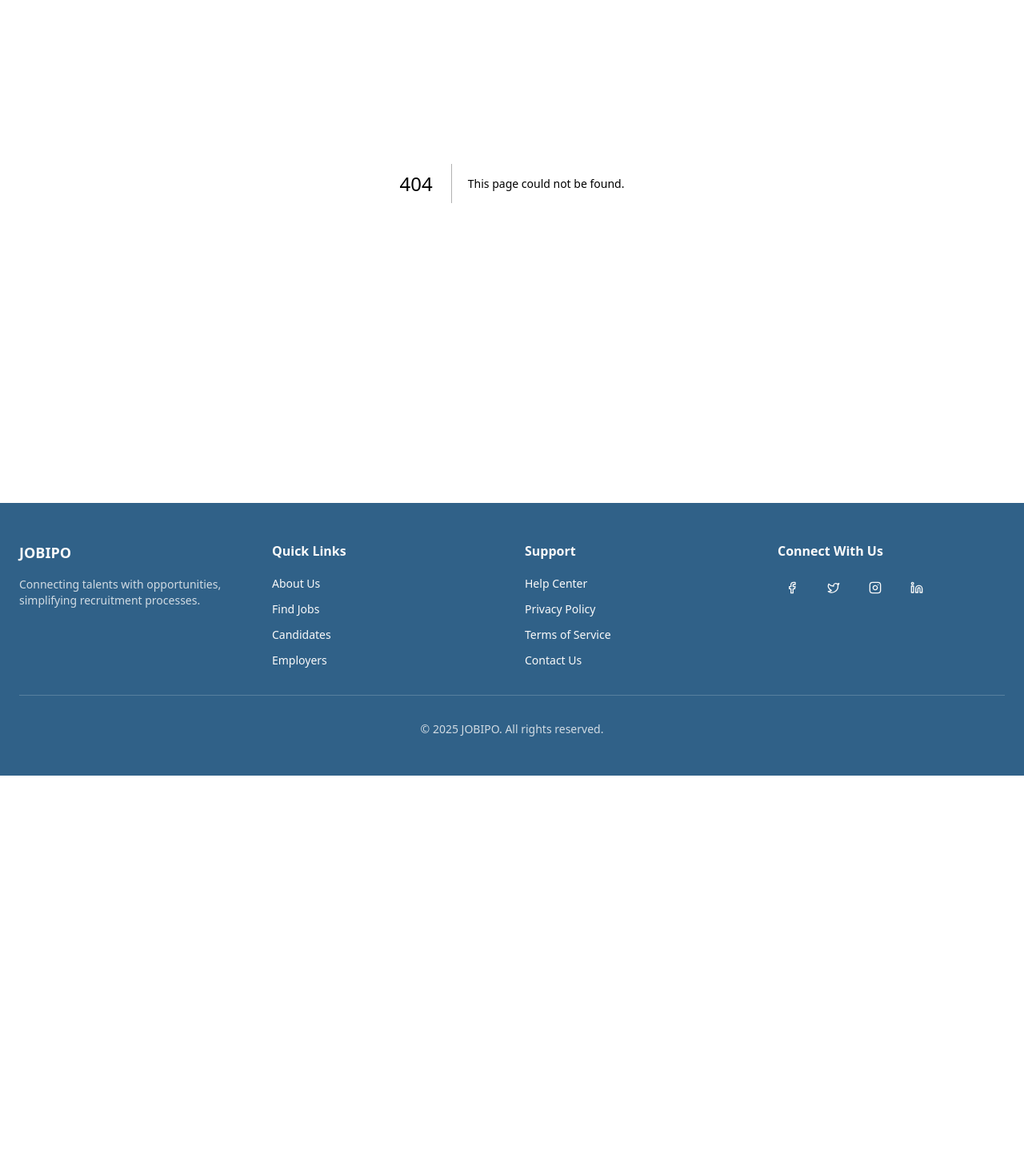
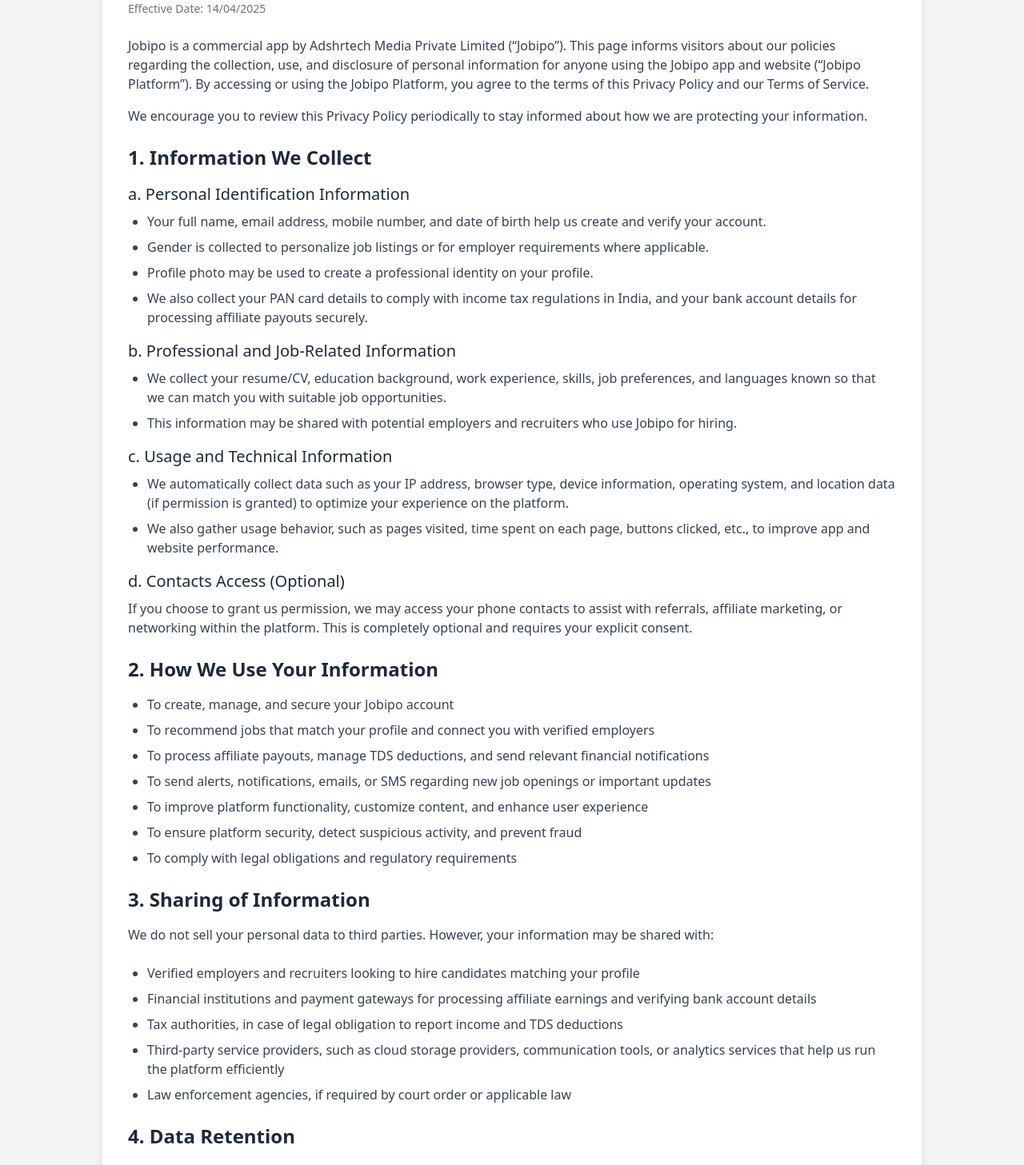
Before and after one commit to Ankit-AJ3/JOBIPO, a Next.js app: page /privacyPolicy in a window 1280 px wide. Before the commit this address had no page. Shown: the part 171-1628 px from the top of the page at 80% size. Before the commit the page ends 1141 px from the top, so only its background shows below. Built offline with nearby package versions, Linux system fonts and the light colour scheme.

Commit message:
second commit

```diff
--- a/app/Components/Footer.tsx
+++ b/app/Components/Footer.tsx
@@ -40,7 +40,7 @@
             <h4 className="font-semibold">Support</h4>
             <ul className="space-y-2">
               <li><Link href="/help" className="text-sm hover:text-primary-foreground/80">Help Center</Link></li>
-              <li><Link href="/privacy" className="text-sm hover:text-primary-foreground/80">Privacy Policy</Link></li>
+              <li><Link href="/privacyPolicy" className="text-sm hover:text-primary-foreground/80">Privacy Policy</Link></li>
               <li><Link href="/terms" className="text-sm hover:text-primary-foreground/80">Terms of Service</Link></li>
               <li><Link href="/contact" className="text-sm hover:text-primary-foreground/80">Contact Us</Link></li>
             </ul>
--- /dev/null
+++ b/app/privacyPolicy/page.tsx
@@ -0,0 +1,119 @@
+import React from 'react';
+
+const PrivacyPolicyPage = () => {
+  return (
+    <div className="bg-gray-100 min-h-screen py-10 mt-12">
+      <div className="max-w-5xl mx-auto bg-white shadow-lg rounded-lg p-8">
+        <h1 className="text-3xl font-bold text-gray-800 mb-4 text-center">Privacy Policy for Jobipo</h1>
+        <p className="text-sm text-gray-500 mb-6">Effective Date: 14/04/2025</p>
+        <p className="text-gray-700 mb-4">
+          Jobipo is a commercial app by Adshrtech Media Private Limited (“Jobipo”). This page informs visitors about our
+          policies regarding the collection, use, and disclosure of personal information for anyone using the Jobipo app
+          and website (“Jobipo Platform”). By accessing or using the Jobipo Platform, you agree to the terms of this
+          Privacy Policy and our Terms of Service.
+        </p>
+        <p className="text-gray-700 mb-6">
+          We encourage you to review this Privacy Policy periodically to stay informed about how we are protecting your
+          information.
+        </p>
+
+        <h2 className="text-2xl font-semibold text-gray-800 mb-4">1. Information We Collect</h2>
+        <h3 className="text-xl font-medium text-gray-800 mb-2">a. Personal Identification Information</h3>
+        <ul className="list-disc pl-6 text-gray-700 space-y-2 mb-4">
+          <li>Your full name, email address, mobile number, and date of birth help us create and verify your account.</li>
+          <li>Gender is collected to personalize job listings or for employer requirements where applicable.</li>
+          <li>Profile photo may be used to create a professional identity on your profile.</li>
+          <li>
+            We also collect your PAN card details to comply with income tax regulations in India, and your bank account
+            details for processing affiliate payouts securely.
+          </li>
+        </ul>
+
+        <h3 className="text-xl font-medium text-gray-800 mb-2">b. Professional and Job-Related Information</h3>
+        <ul className="list-disc pl-6 text-gray-700 space-y-2 mb-4">
+          <li>
+            We collect your resume/CV, education background, work experience, skills, job preferences, and languages
+            known so that we can match you with suitable job opportunities.
+          </li>
+          <li>This information may be shared with potential employers and recruiters who use Jobipo for hiring.</li>
+        </ul>
+
+        <h3 className="text-xl font-medium text-gray-800 mb-2">c. Usage and Technical Information</h3>
+        <ul className="list-disc pl-6 text-gray-700 space-y-2 mb-4">
+          <li>
+            We automatically collect data such as your IP address, browser type, device information, operating system,
+            and location data (if permission is granted) to optimize your experience on the platform.
+          </li>
+          <li>
+            We also gather usage behavior, such as pages visited, time spent on each page, buttons clicked, etc., to
+            improve app and website performance.
+          </li>
+        </ul>
+
+        <h3 className="text-xl font-medium text-gray-800 mb-2">d. Contacts Access (Optional)</h3>
+        <p className="text-gray-700 mb-6">
+          If you choose to grant us permission, we may access your phone contacts to assist with referrals, affiliate
+          marketing, or networking within the platform. This is completely optional and requires your explicit consent.
+        </p>
+
+        <h2 className="text-2xl font-semibold text-gray-800 mb-4">2. How We Use Your Information</h2>
+        <ul className="list-disc pl-6 text-gray-700 space-y-2 mb-6">
+          <li>To create, manage, and secure your Jobipo account</li>
+          <li>To recommend jobs that match your profile and connect you with verified employers</li>
+          <li>To process affiliate payouts, manage TDS deductions, and send relevant financial notifications</li>
+          <li>To send alerts, notifications, emails, or SMS regarding new job openings or important updates</li>
+          <li>To improve platform functionality, customize content, and enhance user experience</li>
+          <li>To ensure platform security, detect suspicious activity, and prevent fraud</li>
+          <li>To comply with legal obligations and regulatory requirements</li>
+        </ul>
+
+        <h2 className="text-2xl font-semibold text-gray-800 mb-4">3. Sharing of Information</h2>
+        <p className="text-gray-700 mb-6">
+          We do not sell your personal data to third parties. However, your information may be shared with:
+        </p>
+        <ul className="list-disc pl-6 text-gray-700 space-y-2 mb-6">
+          <li>Verified employers and recruiters looking to hire candidates matching your profile</li>
+          <li>
+            Financial institutions and payment gateways for processing affiliate earnings and verifying bank account
+            details
+          </li>
+          <li>Tax authorities, in case of legal obligation to report income and TDS deductions</li>
+          <li>
+            Third-party service providers, such as cloud storage providers, communication tools, or analytics services
+            that help us run the platform efficiently
+          </li>
+          <li>Law enforcement agencies, if required by court order or applicable law</li>
+        </ul>
+
+        <h2 className="text-2xl font-semibold text-gray-800 mb-4">4. Data Retention</h2>
+        <p className="text-gray-700 mb-6">
+          We retain your data for as long as your account remains active, as necessary to comply with legal, tax, and
+          regulatory requirements, and to resolve disputes and enforce our agreements. If you wish to delete your account
+          or personal information, you can do so by emailing us at support@jobipo.com.
+        </p>
+
+        <h2 className="text-2xl font-semibold text-gray-800 mb-4">5. Your Rights</h2>
+        <ul className="list-disc pl-6 text-gray-700 space-y-2 mb-6">
+          <li>Access and update your profile information through the app or website</li>
+          <li>Request deletion of your account and associated personal data</li>
+          <li>Withdraw consent for permissions such as location or contacts access</li>
+          <li>Request information on your affiliate payments or TDS deductions</li>
+        </ul>
+
+        <h2 className="text-2xl font-semibold text-gray-800 mb-4">6. Contact Us</h2>
+        <p className="text-gray-700">
+          For any questions, complaints, or feedback related to privacy or data protection, please contact us:
+        </p>
+        <ul className="list-disc pl-6 text-gray-700 space-y-2">
+          <li>Email: support@jobipo.com</li>
+          <li>Website: www.jobipo.in</li>
+          <li>
+            Address: Shop 17, 18 Ganesh Nagar, Benar Road Nadi Ka Phatak, Neendar, Jaipur, Jaipur-302013 Rajasthan
+          </li>
+        </ul>
+      </div>
+    </div>
+  );
+};
+
+export default PrivacyPolicyPage;
--- a/package.json
+++ b/package.json
@@ -14,6 +14,7 @@
     "@radix-ui/react-select": "^2.1.6",
     "@radix-ui/react-separator": "^1.1.2",
     "@radix-ui/react-slot": "^1.1.2",
+    "@shadcn/ui": "^0.0.4",
     "class-variance-authority": "^0.7.1",
     "clsx": "^2.1.1",
     "lucide-react": "^0.487.0",
```
Also changed, not shown: 1 other file (tests, documents, lock files or other folders).
